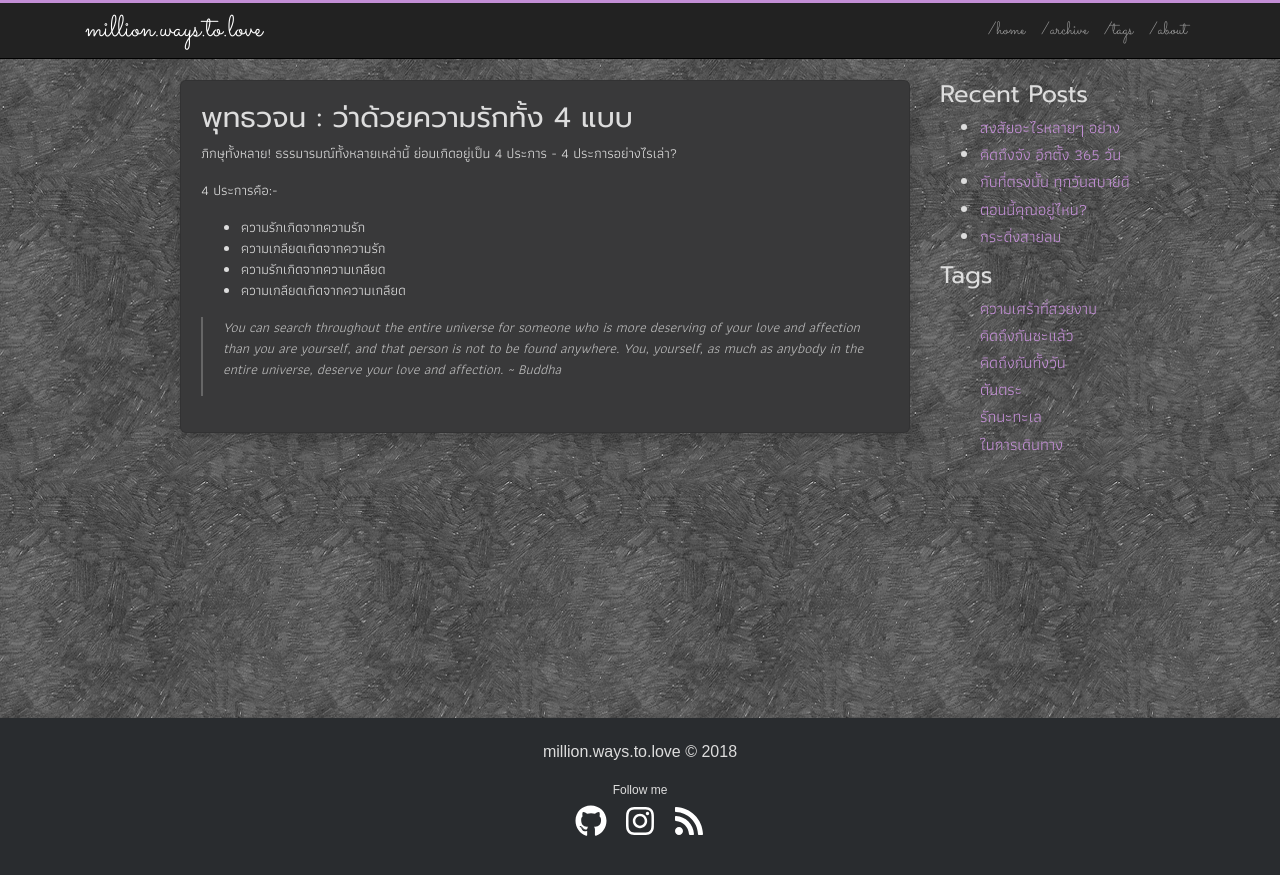
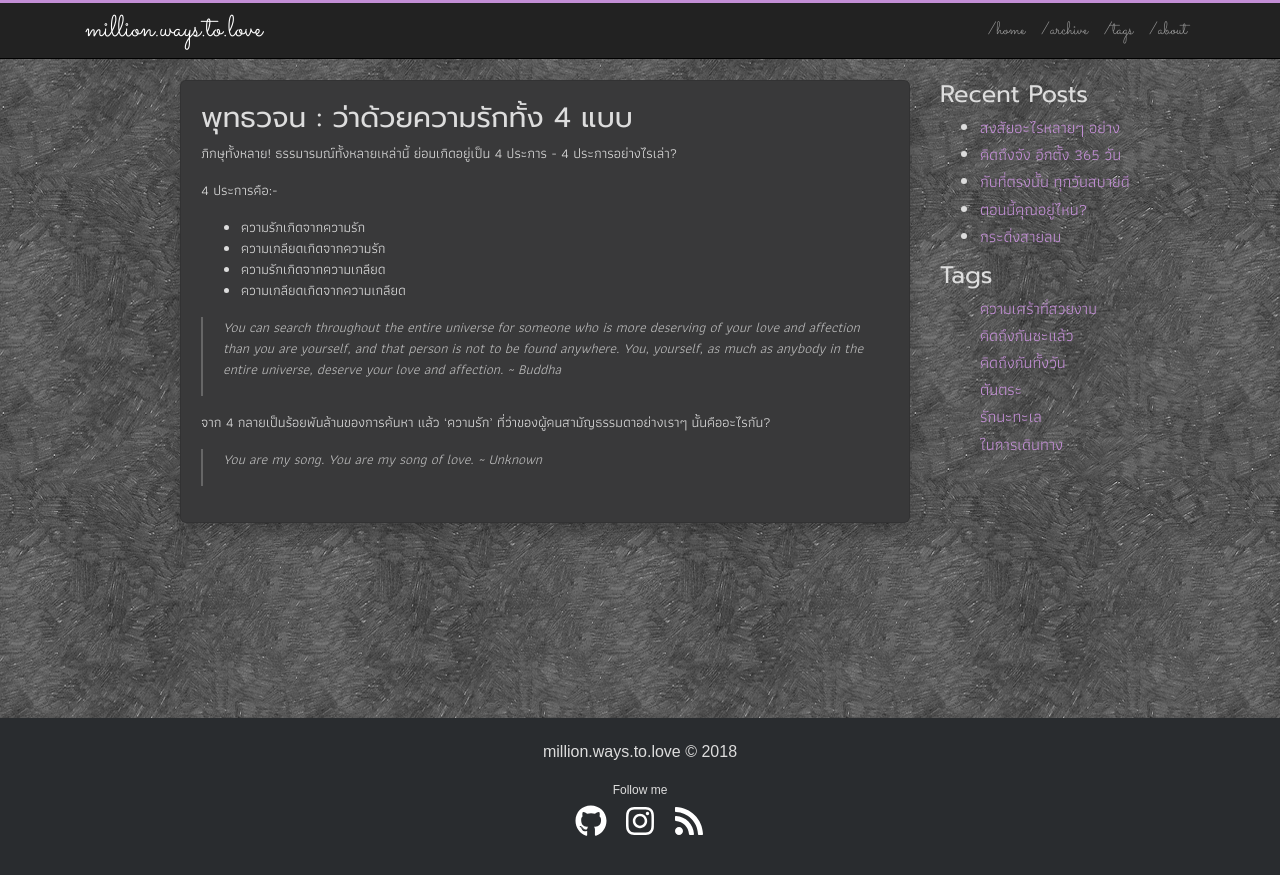
Before and after one commit to sdeehub/love, a Jekyll site: the page built from about.md, in a window 1280 px wide. Shown: the top 875 px of the page. Built offline with Jekyll 4.4.1, drawn with Linux system fonts in a browser that asks for light colours.

Commit message:
more quote

```diff
--- a/about.md
+++ b/about.md
@@ -13,3 +13,7 @@ title: About
 - ความเกลียดเกิดจากความเกลียด
 
 > You can search throughout the entire universe for someone who is more deserving of your love and affection than you are yourself, and that person is not to be found anywhere. You, yourself, as much as anybody in the entire universe, deserve your love and affection. ~ Buddha
+
+จาก 4 กลายเป็นร้อยพันล้านของการค้นหา แล้ว 'ความรัก' ที่ว่าของผู้คนสามัญธรรมดาอย่างเราๆ นั้นคืออะไรกัน?
+
+> You are my song. You are my song of love. ~ Unknown
```
